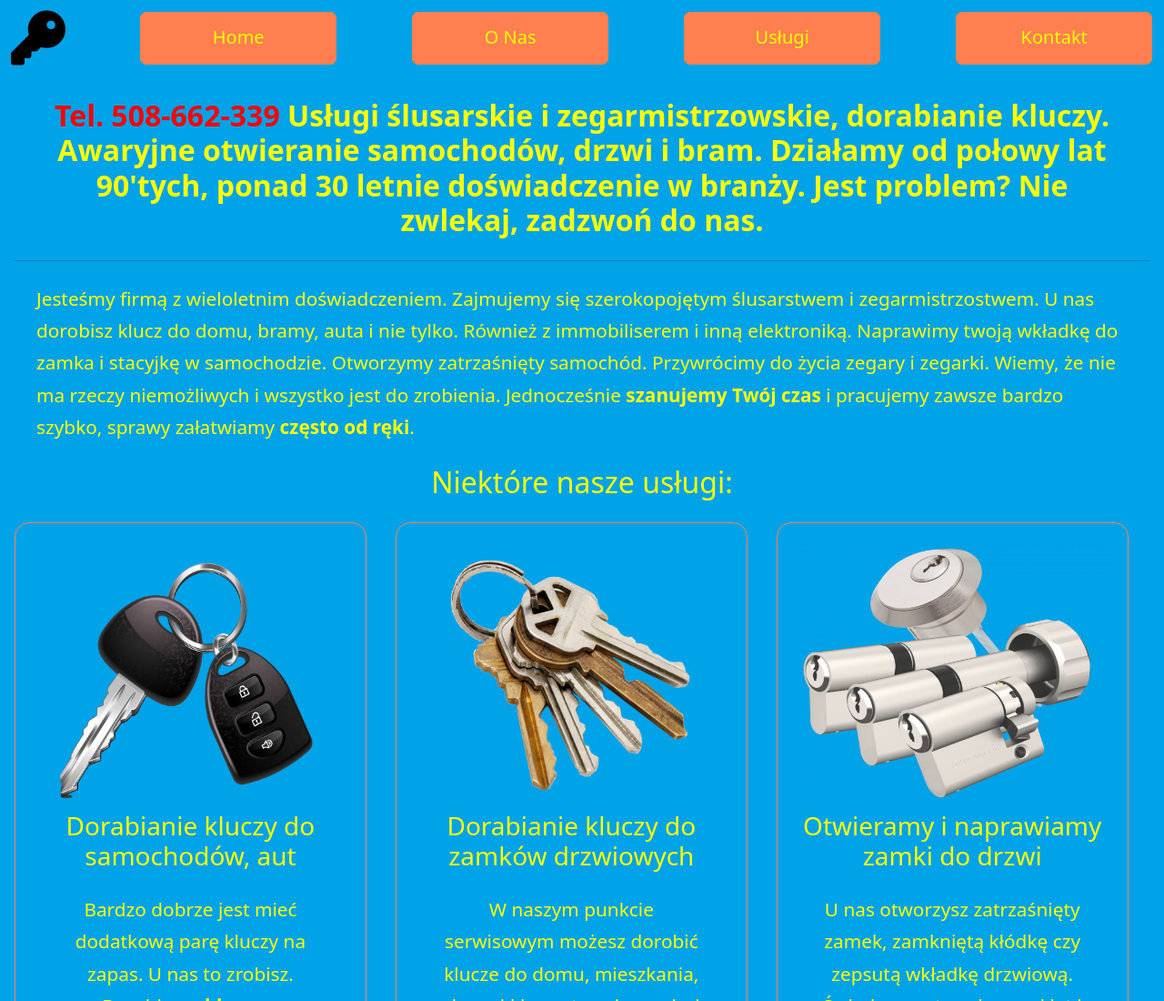
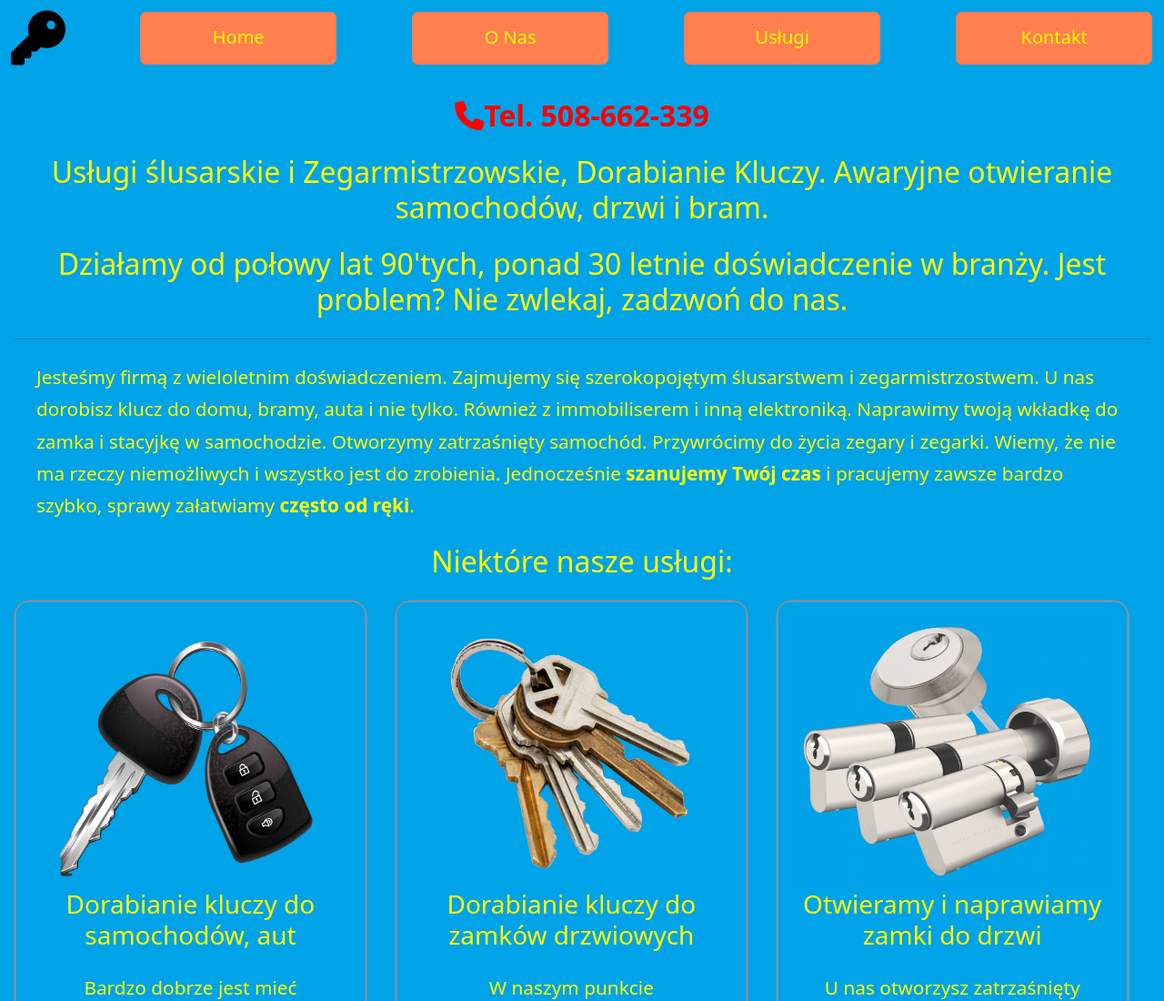
Before and after one commit to mofffon/Zaklad-Kluczykarski-4.0, a plain HTML site: page index.html in a window 1280 px wide. Shown: the top 1100 px of the page at 91% size. Drawn offline with nearby package versions, Linux system fonts and the light colour scheme.

Commit message:
Jarek refactor 3

```diff
--- a/index.html
+++ b/index.html
@@ -3,10 +3,10 @@
   <head>
     <meta charset="UTF-8" />
     <meta name="viewport" content="width=device-width, initial-scale=1.0" />
-    <title>Dorabianie kluczy, zegarmistrzostwo Jarosław Filo</title>
+    <title>Dorabianie kluczy, Zegarmistrzostwo Jarosław Filo</title>
     <meta
       name="description"
-      content="Dorabianie kluczy, zegarmistrzostwo Jarosław Filo. Olkusz. Awaryjne otwieranie aut, dzwi, bram. Ślusarstwo. Zegarmistrzostwo. Dorabianie brakujących kluczy do aut."
+      content="Dorabianie kluczy, Zegarmistrzostwo Jarosław Filo. Olkusz. Awaryjne otwieranie aut, dzwi, bram. Ślusarstwo. Zegarmistrzostwo. Dorabianie brakujących kluczy do aut."
     />
     <link rel="preconnect" href="https://fonts.googleapis.com" />
     <link rel="preconnect" href="https://fonts.gstatic.com" crossorigin />
@@ -45,12 +45,18 @@
       </header>
       <main>
         <h1>
-          <a href="tel:508662339" class="contact-tel">Tel. 508-662-339</a>
-          Usługi ślusarskie i zegarmistrzowskie, dorabianie kluczy. Awaryjne
-          otwieranie samochodów, drzwi i bram. Działamy od połowy lat 90'tych,
-          ponad 30 letnie doświadczenie w branży. Jest problem? Nie zwlekaj,
-          zadzwoń do nas.
+          <a href="tel:508662339" class="contact-tel"
+            ><i class="fa-solid fa-phone"></i>Tel. 508-662-339</a
+          >
         </h1>
+        <h2>
+          Usługi ślusarskie i Zegarmistrzowskie, Dorabianie Kluczy. Awaryjne
+          otwieranie samochodów, drzwi i bram.
+        </h2>
+        <h2>
+          Działamy od połowy lat 90'tych, ponad 30 letnie doświadczenie w
+          branży. Jest problem? Nie zwlekaj, zadzwoń do nas.
+        </h2>
         <hr />
         <p>
           Jesteśmy firmą z wieloletnim doświadczeniem. Zajmujemy się
```
Also changed, not shown: about.html (+2 -2 lines), contact.html (+3 -3 lines), services.html (+2 -2 lines).
